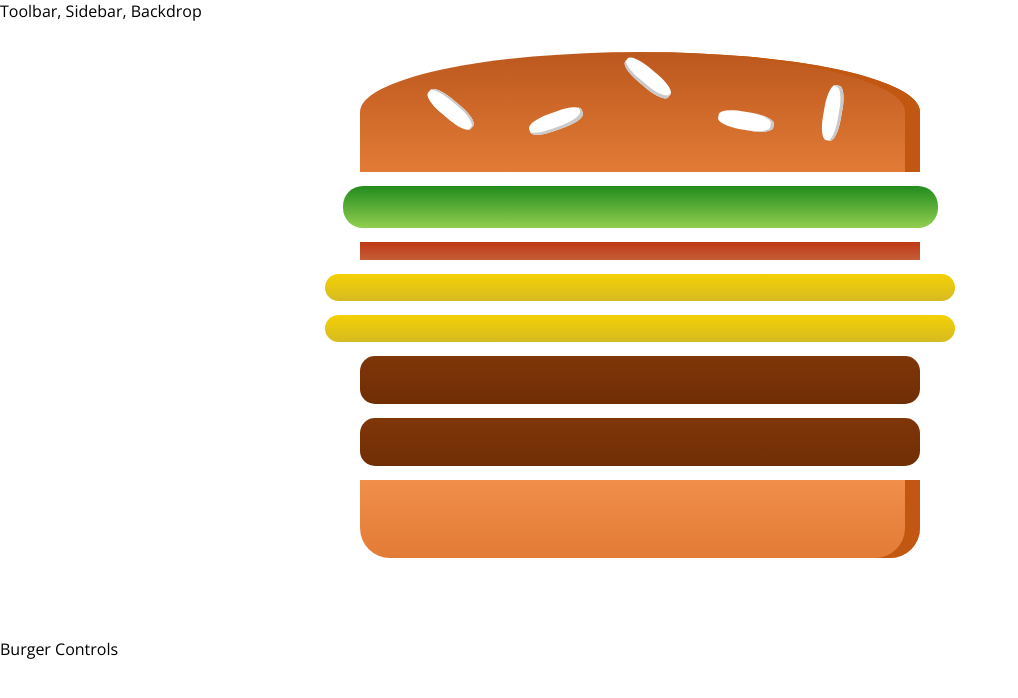
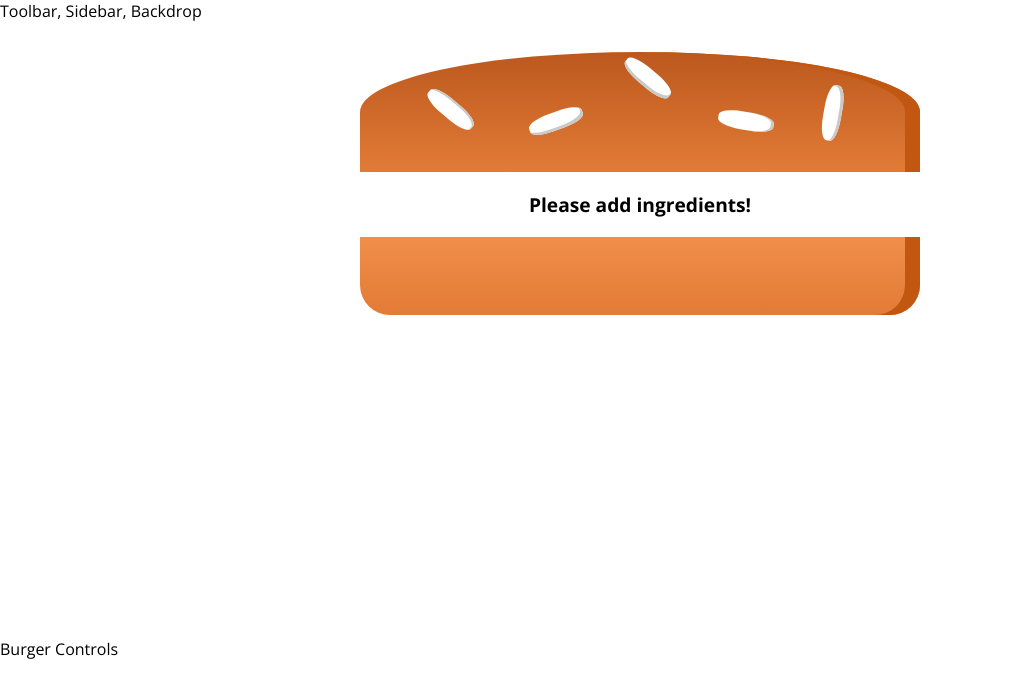
Before and after one commit to hngu/react-app, a React app: page / in a window 1280 px wide. Shown: the top 698 px of the page, without its empty margins (0-1018 px from the left). Built offline with nearby package versions, Linux system fonts and the light colour scheme.

Commit message:
zero ingredient state

```diff
--- a/src/components/Burger/Burger.js
+++ b/src/components/Burger/Burger.js
@@ -3,11 +3,18 @@
 import BurgerIngredient from './BurgerIngredient/BurgerIngredient';
 
 const Burger = (props) => {
-    const transformedIngredients = Object.keys(props.ingredients).map((ingredient) => {
+    let transformedIngredients = Object.keys(props.ingredients).map((ingredient) => {
         return [...Array(props.ingredients[ingredient])].map((_, index) => {
             return <BurgerIngredient key={`${ingredient}-${index}`} type={ingredient} />;
         });
+    }).reduce((arr, element) => {
+        return arr.concat(element);
     });
+
+    if (transformedIngredients.length === 0) {
+        transformedIngredients = <p>Please add ingredients!</p>;
+    }
+
     return (
         <div className={classes['Burger']}>
             <BurgerIngredient type="bread-top" />
--- a/src/containers/BurgerBuilder/BurgerBuilder.js
+++ b/src/containers/BurgerBuilder/BurgerBuilder.js
@@ -5,10 +5,10 @@
 class BurgerBuilder extends Component {
     state = {
         ingredients: {
-            salad: 1,
-            bacon: 1,
-            cheese: 2,
-            meat: 2
+            salad: 0,
+            bacon: 0,
+            cheese: 0,
+            meat: 0
         }
     }
 
```
